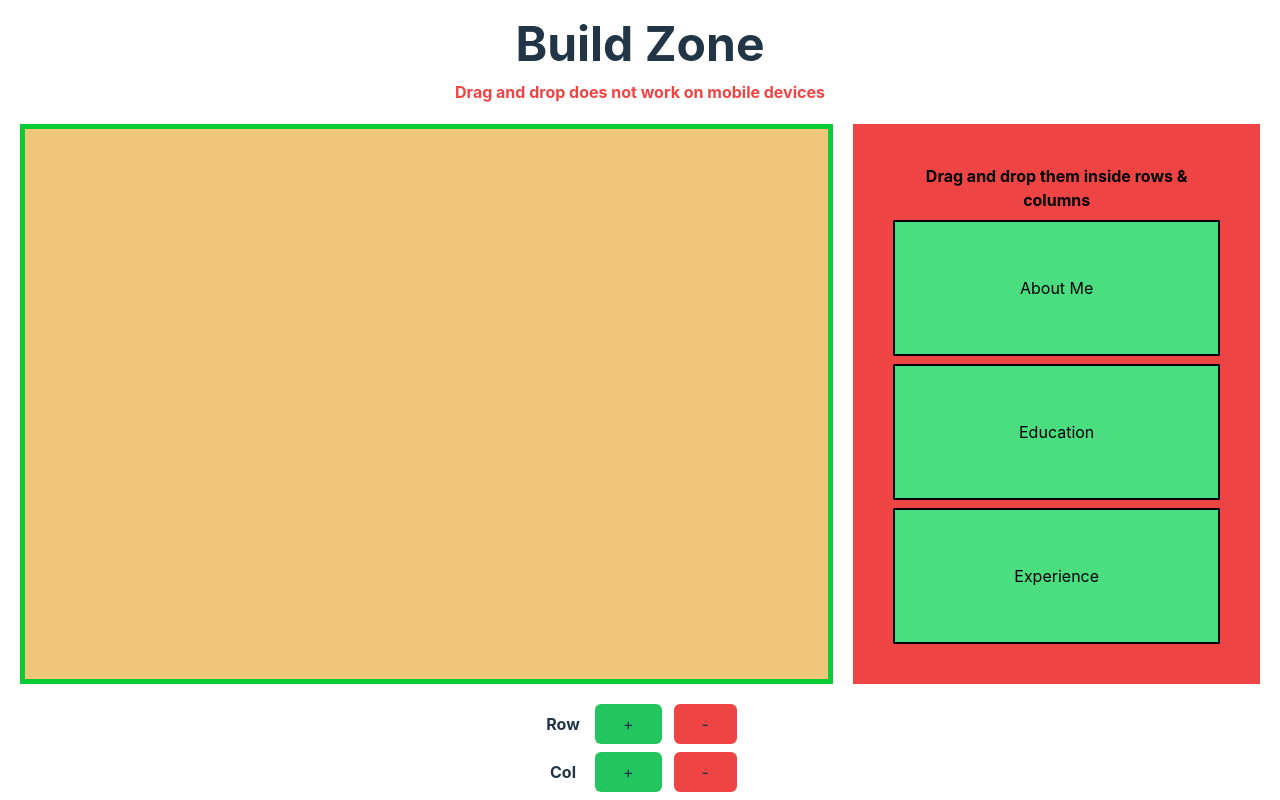
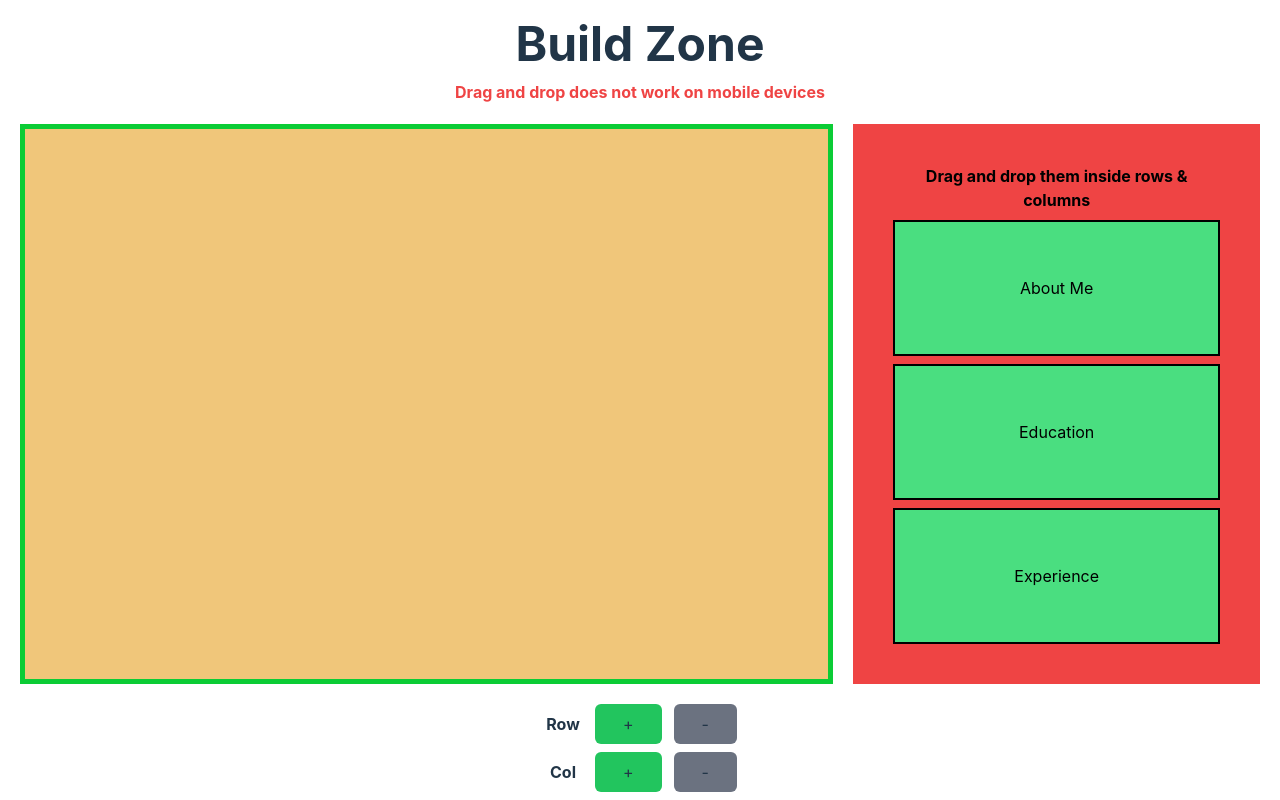
Before and after one commit to Metalax0/resume-builder, a React (Vite) app: page / in a window 1280 px wide. Shown: the part 800-1600 px from the top of the page. Built offline with nearby package versions, Linux system fonts and the light colour scheme; the HTML template or start-up script is replaced by a standard one.

Commit message:
Refactor/ remove bttn is now disabled/enabled according to stage

```diff
--- a/src/components/atoms/button/index.tsx
+++ b/src/components/atoms/button/index.tsx
@@ -1,15 +1,21 @@
 import { BttnTypeEnum, ButtonPropsType } from "../../../types/button";
 
-export const Button = ({ bttnName, bttnType, bttnAction }: ButtonPropsType) => {
+export const Button = ({
+    bttnName,
+    bttnType,
+    isDisabled = false,
+    bttnAction,
+}: ButtonPropsType) => {
     let bttnClassName = "";
     switch (bttnType) {
         case BttnTypeEnum.primary:
             bttnClassName =
-                "bg-green-500 py-2 px-7 rounded-md hover:bg-green-600";
+                "bg-green-500 py-2 px-7 rounded-md hover:bg-green-600 disabled:bg-gray-500 disabled:cursor-not-allowed";
             break;
 
         case BttnTypeEnum.secondary:
-            bttnClassName = "bg-red-500 py-2 px-7 rounded-md hover:bg-red-600";
+            bttnClassName =
+                "bg-red-500 py-2 px-7 rounded-md hover:bg-red-600 disabled:bg-gray-500 disabled:cursor-not-allowed";
             break;
 
         default:
@@ -17,7 +23,11 @@ export const Button = ({ bttnName, bttnType, bttnAction }: ButtonPropsType) => {
     }
 
     return (
-        <button className={bttnClassName} onClick={bttnAction}>
+        <button
+            className={bttnClassName}
+            onClick={bttnAction}
+            disabled={isDisabled}
+        >
             {bttnName}
         </button>
     );
--- a/src/components/sections/builder/index.tsx
+++ b/src/components/sections/builder/index.tsx
@@ -1,4 +1,4 @@
-import { useEffect, useRef } from "react";
+import { useEffect, useRef, useState } from "react";
 import { ComponentPicker } from "./component-picker";
 import { Button } from "../../atoms/button";
 import { BttnTypeEnum } from "../../../types/button";
@@ -10,58 +10,13 @@ export const Builder = () => {
     useEffect(() => {
         handleAddRow();
     }, []);
+    const [bttnDisabled, setBttnDisabled] = useState({
+        rowRemove: true,
+        colRemove: true,
+    });
+    const rowArr = useRef<HTMLDivElement[]>([]);
     const rowRef = useRef<null | HTMLDivElement>();
     const dragElemRef = useRef<null | HTMLDivElement>();
-    let rowArr: HTMLDivElement[] = [];
-
-    const handleAddRow = () => {
-        const div = document.createElement("div");
-        div.classList.add("section-row");
-        div.addEventListener("dragover", (e) => e.preventDefault());
-        div.addEventListener("drop", (e) => drop(e));
-        div.addEventListener("click", () => handleRowSelected(div));
-        document.getElementById("cv-main")!.appendChild(div);
-        rowArr.push(div);
-        rowRef.current = div;
-        handleRowSelected(div);
-    };
-
-    const handleAddColumn = () => {
-        const div = document.createElement("div");
-        div.classList.add("section-column");
-        div.addEventListener("dragover", (e) => e.preventDefault());
-        div.addEventListener("drop", (e) => drop(e));
-
-        // adds two columns if adding column for the first time
-        if (rowRef.current?.hasChildNodes()) rowRef.current!.appendChild(div);
-        else {
-            const div2 = document.createElement("div");
-            div2.classList.add("section-column");
-            rowRef.current!.append(div, div2);
-        }
-    };
-
-    // removes currently selected row
-    const handleRemoveRow = () => {
-        if (rowRef.current && rowArr.length != 1) {
-            document.getElementById("cv-main")?.removeChild(rowRef.current);
-            const filteredRowArr = rowArr.filter(
-                (row) => row != rowRef.current
-            );
-            rowArr = filteredRowArr;
-            rowRef.current = rowArr[rowArr.length - 1];
-            handleRowSelected(rowRef.current);
-        }
-    };
-
-    // removes last added column from selected row
-    const handleRemoveColumn = () => {
-        if (rowRef.current) {
-            const cols = rowRef.current.childNodes;
-            if (cols.length != 1)
-                rowRef.current.removeChild(cols[cols.length - 1]);
-        }
-    };
 
     const drag = (e: any) => {
         dragElemRef.current = e.target;
@@ -78,11 +33,106 @@ export const Builder = () => {
         }
     };
 
+    const handleAddRow = () => {
+        const div = document.createElement("div");
+        div.classList.add("section-row");
+        div.addEventListener("dragover", (e) => e.preventDefault());
+        div.addEventListener("drop", (e) => drop(e));
+        div.addEventListener("click", () => handleRowSelected(div));
+        document.getElementById("cv-main")!.appendChild(div);
+        rowArr.current.push(div);
+
+        rowRef.current = div;
+        handleRowSelected(div);
+        controlBttnDisable();
+    };
+
+    const handleAddColumn = () => {
+        const div = document.createElement("div");
+        div.classList.add("section-column");
+        div.addEventListener("dragover", (e) => e.preventDefault());
+        div.addEventListener("drop", (e) => drop(e));
+
+        // adds two columns if adding column for the first time
+        if (rowRef.current?.hasChildNodes()) rowRef.current!.appendChild(div);
+        else {
+            const div2 = document.createElement("div");
+            div2.classList.add("section-column");
+            rowRef.current!.append(div, div2);
+        }
+        controlBttnDisable();
+    };
+
+    // removes currently selected row
+    const handleRemoveRow = () => {
+        if (rowRef.current && rowArr.current.length != 1) {
+            document.getElementById("cv-main")?.removeChild(rowRef.current);
+            const filteredRowArr = rowArr.current.filter(
+                (row) => row != rowRef.current
+            );
+            rowArr.current = filteredRowArr;
+            rowRef.current = rowArr.current[rowArr.current.length - 1];
+            handleRowSelected(rowRef.current);
+        }
+        controlBttnDisable();
+    };
+
+    // removes last added column from selected row
+    const handleRemoveColumn = () => {
+        if (rowRef.current) {
+            const cols = rowRef.current.childNodes;
+            // last two columns are treated as one so deleting both (when only 2 columns remain)
+            if (cols.length === 2) {
+                rowRef.current.removeChild(cols[cols.length - 1]);
+                rowRef.current.removeChild(cols[cols.length - 1]);
+            } else if (cols.length != 0)
+                rowRef.current.removeChild(cols[cols.length - 1]);
+        }
+        controlBttnDisable();
+    };
+
     // Tracks which row is selected (for actions like add/delete columns and delete rows)
     const handleRowSelected = (row: HTMLDivElement) => {
-        rowArr.map((row) => row.classList.remove("active-row"));
+        rowArr.current.map((row) => row.classList.remove("active-row"));
         rowRef.current = row;
         rowRef.current!.classList.add("active-row");
+    };
+
+    // Control disabling and enabling of remove row/column button
+    const controlBttnDisable = () => {
+        if (rowArr.current.length >= 2)
+            bttnDisableStateHelper("rowRemoveEnable");
+        else bttnDisableStateHelper("rowRemoveDisable");
+
+        if (rowRef.current) {
+            const cols = rowRef.current.childNodes;
+            if (cols.length <= 1) bttnDisableStateHelper("colRemoveDisable");
+            else bttnDisableStateHelper("colRemoveEnable");
+        }
+    };
+
+    // Helper function to make setState of bttnDisable easier
+    const bttnDisableStateHelper = (
+        action:
+            | "rowRemoveDisable"
+            | "rowRemoveEnable"
+            | "colRemoveDisable"
+            | "colRemoveEnable"
+    ) => {
+        setBttnDisabled((prev) => ({
+            rowRemove:
+                action === "rowRemoveDisable"
+                    ? true
+                    : action === "rowRemoveEnable"
+                    ? false
+                    : prev.rowRemove,
+            colRemove:
+                action === "colRemoveDisable"
+                    ? true
+                    : action === "colRemoveEnable"
+                    ? false
+                    : prev.colRemove,
+        }));
     };
 
     return (
@@ -96,7 +146,7 @@ export const Builder = () => {
                 <ComponentPicker drag={drag} drop={drop} />
             </div>
 
-            {/* Row/Column button wrapper */}
+            {/* Add and Remove Row/Column button wrapper */}
             <div className="flex  items-start flex-col gap-2">
                 <div className="flex justify-center items-center gap-3">
                     <label className="w-10">
@@ -111,6 +161,7 @@ export const Builder = () => {
                         bttnName={"-"}
                         bttnType={BttnTypeEnum.secondary}
                         bttnAction={handleRemoveRow}
+                        isDisabled={bttnDisabled.rowRemove}
                     />
                 </div>
 
@@ -127,6 +178,7 @@ export const Builder = () => {
                         bttnName={"-"}
                         bttnType={BttnTypeEnum.secondary}
                         bttnAction={handleRemoveColumn}
+                        isDisabled={bttnDisabled.colRemove}
                     />
                 </div>
             </div>
--- a/src/types/button.ts
+++ b/src/types/button.ts
@@ -6,5 +6,6 @@ export enum BttnTypeEnum {
 export interface ButtonPropsType {
     bttnName: string;
     bttnType: BttnTypeEnum;
+    isDisabled?: boolean;
     bttnAction: () => void;
 }
```
